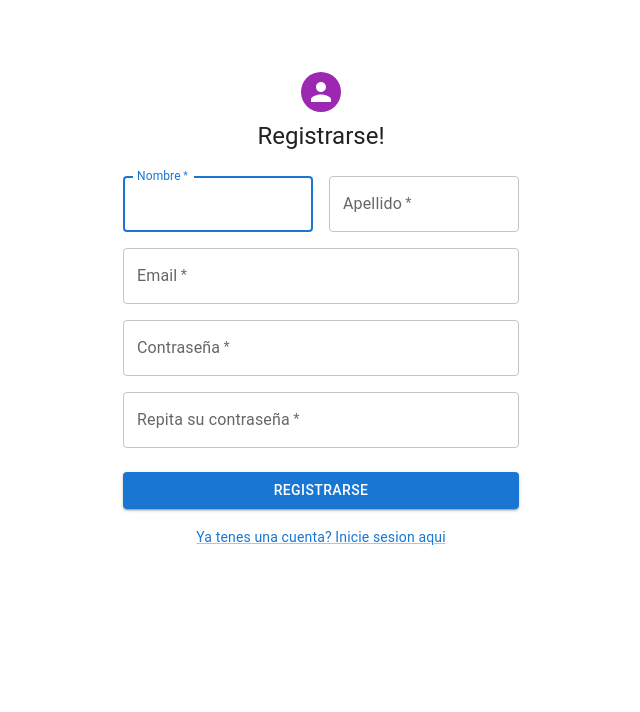
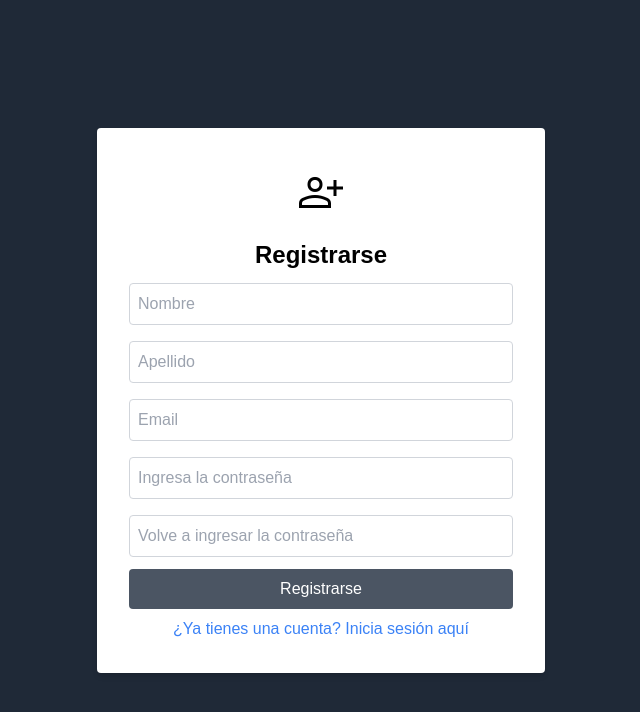
Before and after one commit to gerogallinger/creditCardManager, a React (Create React App) app: page /singup in a window 1280 px wide. Shown: the top 712 px of the page, without its empty margins (319-959 px from the left). Built offline with nearby package versions, Linux system fonts and the light colour scheme.

Commit message:
eliminamos mui material, registrador de cuotas ready

```diff
--- a/public/index.html
+++ b/public/index.html
@@ -14,6 +14,7 @@
       manifest.json provides metadata used when your web app is installed on a
       user's mobile device or desktop. See https://developers.google.com/web/fundamentals/web-app-manifest/
     -->
+    <link rel="stylesheet" href="https://fonts.googleapis.com/css2?family=Material+Symbols+Outlined:opsz,wght,FILL,GRAD@20..48,100..700,0..1,-50..200" />
     <link rel="manifest" href="%PUBLIC_URL%/manifest.json" />
   </head>
     <!--
--- a/src/components/SignIn.jsx
+++ b/src/components/SignIn.jsx
@@ -117,7 +117,7 @@ export default function SignIn() {
     return (
 
 
-        <div className="flex items-center justify-center py-40 h-">
+        <div className="flex items-center justify-center py-40  bg-gray-800 min-h-screen">
             <div className="relative  ">
 
                 <div className="absolute -top-2 -left-2 -right-2 -bottom-2 rounded-lg bg-gradient-to-r from-slate-400 bg-gray-700 to-blue-400 shadow-lg animate-pulse">
--- a/src/components/SignUp.jsx
+++ b/src/components/SignUp.jsx
@@ -70,106 +70,80 @@ export default function SignUp() {
     };
 
     return (
-        <ThemeProvider theme={defaultTheme}>
-            <Container component="main" maxWidth="xs">
-                <CssBaseline />
-                <Box
-                    sx={{
-                        marginTop: 8,
-                        display: 'flex',
-                        flexDirection: 'column',
-                        alignItems: 'center',
-                    }}
-                >
-                    <Avatar sx={{ m: 1, bgcolor: 'secondary.main' }}>
-                        {/* <LockOutlinedIcon /> */}
-                    </Avatar>
-                    <Typography component="h1" variant="h5">
-                        Registrarse!
-                    </Typography>
-                    <Box component="form" noValidate onSubmit={handleSubmit} sx={{ mt: 3 }}>
-                        <Grid container spacing={2}>
-                            <Grid item xs={12} sm={6}>
-                                <TextField
-                                    autoComplete="given-name"
+        <div className="min-h-screen flex items-center justify-center bg-gray-800">
+            <div className="bg-white p-8 rounded shadow-md w-full max-w-md">
+
+                <div className="flex flex-col items-center">
+                    <div className="bg-secondary-main rounded-full p-2 ">
+                        <span class="material-symbols-outlined text-5xl">
+                            person_add
+                        </span>
+                    </div>
+                    <h1 className="mt-2 text-2xl font-bold">Registrarse</h1>
+                </div>
+                <form onSubmit={handleSubmit} className="mt-3">
+                    <div className="grid grid-cols-1 gap-4">
+                        <input
+                            type="text"
                             name="firstName"
                             required
-                                    fullWidth
-                                    id="firstName"
-                                    label="Nombre"
+                            placeholder="Nombre"
                             value={nombre}
                             onChange={(e) => setNombre(e.target.value)}
-                                    autoFocus
+                            className="w-full p-2 border border-gray-300 rounded  focus:border-primary"
                         />
-                            </Grid>
-                            <Grid item xs={12} sm={6}>
-                                <TextField
+                        <input
+                            type="text"
+                            name="lastName"
                             required
-                                    fullWidth
-                                    id="lastName"
-                                    label="Apellido"
-                                    name="lastName"
+                            placeholder="Apellido"
                             value={apellido}
                             onChange={(e) => setApellido(e.target.value)}
-                                    autoComplete="family-name"
+                            className="w-full p-2 border border-gray-300 rounded  focus:border-primary"
                         />
-                            </Grid>
-                            <Grid item xs={12}>
-                                <TextField
+                        <input
+                            type="email"
+                            name="lastName"
                             required
-                                    fullWidth
-                                    id="email"
-                                    label="Email"
-                                    name="email"
+                            placeholder="Email"
                             value={mail}
                             onChange={(e) => setMail(e.target.value)}
-                                    autoComplete="email"
+                            className="w-full p-2 border border-gray-300 rounded  focus:border-primary"
                         />
-                            </Grid>
-                            <Grid item xs={12}>
-                                <TextField
+                        <input
+                            type="password"
+                            name="pass1"
+                            required
+                            placeholder="Ingresa la contraseña"
                             value={password1}
                             onChange={(e) => setPassword1(e.target.value)}
+                            className="w-full p-2 border border-gray-300 rounded  focus:border-primary"
+                        />
+                        <input
+                            type="password"
+                            name="pass2"
                             required
-                                    fullWidth
-                                    label="Contraseña"
-                                    type="password"
-                                    id="password1"
-                                    autoComplete="new-password"
-                                />
-                            </Grid>
-                            <Grid item xs={12}>
-                                <TextField
+                            placeholder="Volve a ingresar la contraseña"
                             value={password2}
                             onChange={(e) => setPassword2(e.target.value)}
-                                    required
-                                    fullWidth
-                                    label="Repita su contraseña"
-                                    type="password"
-                                    id="password2"
-                                    autoComplete="new-password"
+                            className="w-full p-2 border border-gray-300 rounded  focus:border-primary"
                         />
-                            </Grid>
 
-                        </Grid>
-                        <Button
+                    </div>
+                    <button
                         type="submit"
-                            fullWidth
-                            variant="contained"
-                            sx={{ mt: 3, mb: 2 }}>
+                        className="mt-3 w-full bg-primary text-white p-2 rounded hover:bg-slate-800  bg-gray-600"
+                    >
                         Registrarse
-                        </Button>
-                        <Grid container justifyContent="center">
-                            <Grid item>
-                                <Link href='/login' variant="body2" >
-                                    Ya tenes una cuenta? Inicie sesion aqui
-                                </Link>
-                            </Grid>
-                        </Grid>
-                    </Box>
-                </Box>
-                {/* <Copyright sx={{ mt: 5 }} /> */}
-            </Container>
-        </ThemeProvider >
+                    </button>
+                    <div className="text-center mt-2">
+                        <a href="/login" className="text-blue-500 hover:underline">
+                            ¿Ya tienes una cuenta? Inicia sesión aquí
+                        </a>
+                    </div>
+                </form>
+            </div>
+        </div>
+
     );
 }
--- /dev/null
+++ b/src/components/registradorTC.jsx
@@ -0,0 +1,226 @@
+import React, { useState } from 'react';
+import { db } from '../configs'
+import uniqid from 'uniqid'
+import { collection, addDoc } from "firebase/firestore";
+
+const RegistradorTC = () => {
+    const [monto, setMonto] = useState('');
+    const [nombreCompra, setNombreCompra] = useState('');
+    const [cantCuotas, setCantCuotas] = useState('');
+    const [categoria, setCategoria] = useState('');
+    const [fecha, setFecha] = useState('');
+
+    const categorias = ["Electronica", "Hogar", "Indumentaria", "Otra"]; // Lista de categorías
+
+    function validarCampos(objeto) {
+        //validamos los campos del formulario y devolvemos
+        Object.keys(objeto).forEach((propiedad) => {
+            if (typeof objeto[propiedad] === 'string' && !objeto[propiedad].trim()) {
+                console.log(`El campo ${propiedad} está vacío`);
+                setError(`El campo ${propiedad} está vacío`);
+                return false;
+            }
+        });
+        return true;
+    }
+
+    const handleSubmit = (e) => {
+        e.preventDefault();
+        // Agregar lógica para manejar el envío del formulario
+
+        const nuevaCuota = {
+            id: uniqid(),
+            nombre: nombreCompra,
+            monto: monto,
+            cantCuotas: cantCuotas,
+            fechaCompra: fecha,
+            categoria: categoria
+        }
+
+        if (!validarCampos(nuevaCuota)) {
+            alert("Debes completar todos los campos")
+            return; // No hacer nada si algún campo está vacío
+        }
+        var listCuotas = armarCuotas(monto, cantCuotas, fecha);
+
+        var compraToFirebase = {
+            nombre: nombreCompra,
+            monto: monto,
+            cantCuotas: cantCuotas,
+            fechaCompra: fecha,
+            categoria: categoria,
+            listCuotas: listCuotas
+        }
+
+
+        console.log("Compra : " + JSON.stringify(compraToFirebase));
+
+        let envio = sendCuotaFirebase(compraToFirebase);
+
+        if (envio) {
+            console.log("Cuota enviada a firebase");
+        }
+
+        setMonto('')
+        setNombreCompra('')
+        setCantCuotas('')
+        setCategoria('')
+        setFecha('')
+
+    };
+
+
+    async function sendCuotaFirebase(compraToFirebase) {
+        try {
+            const docRef = await addDoc(collection(db, "compras"), compraToFirebase)
+            console.log("Document written with ID: ", docRef.id);
+
+        } catch (e) {
+            console.error("Error adding document: ", e);
+        }
+    }
+
+    function armarCuotas(monto, cantCuotas) {
+        // Generar un array con la misma longitud que cantCuotas
+        const cuotasArray = Array.from({ length: cantCuotas });
+
+        // Utilizar map para generar un nuevo array de objetos cuota
+        const cuotas = cuotasArray.map((_, index) => {
+            // Calcular el monto de la cuota
+            const montoCuota = monto / cantCuotas;
+
+            // Crear la fecha de compra
+            const fechaCompra = new Date();
+
+            // Asignar la fecha de pago inicial
+            let fechaPago = asignarFechaPago(fechaCompra);
+
+            // Incrementar un mes a la fecha de pago por cada cuota
+            fechaPago.setMonth(fechaPago.getMonth() + index);
+
+            // Crear el objeto cuota
+            const cuota = {
+                nroCuota: index + 1,
+                montoCuota: montoCuota,
+                isPaid: false,
+                fechaCompra: fechaCompra,
+                fechaPago: fechaPago,
+            };
+
+            return cuota;
+        });
+
+        // Retornar el array de cuotas
+        return cuotas;
+    }
+
+    function asignarFechaPago(fechaCompra) {
+        // Crear una nueva instancia de Date basada en la fecha de compra
+        let fechaPago = new Date(fechaCompra);
+
+        // Si el día de la fecha de compra es hasta el día 5 del mes
+        if (fechaCompra.getDate <= 5) {
+            // Establecer el día de la fecha de pago en el 10 del mes corriente
+            fechaPago.setDate(10);
+        } else {
+            // Establecer el día de la fecha de pago en el 10 del mes siguiente
+            fechaPago.setMonth(fechaPago.getMonth() + 1);
+            fechaPago.setDate(10);
+        }
+
+        // Retornar la fecha de pago
+        return fechaPago;
+    }
+
+
+    return (
+        <div className="bg-gray-800 min-h-screen flex items-center justify-center">
+            <form
+                className="bg-gray-900 p-8 rounded-lg shadow-lg w-96"
+                onSubmit={handleSubmit}
+            >
+                <h2 className="text-2xl font-semibold text-white mb-6">Registrar Gasto</h2>
+                <div className="mb-4">
+                    <label htmlFor="nombreCompra" className="text-white block mb-1">
+                        Nombre de la Compra
+                    </label>
+                    <input
+                        type="text"
+                        id="nombreCompra"
+                        className="w-full p-2 border border-gray-700 rounded"
+                        value={nombreCompra}
+                        onChange={(e) => setNombreCompra(e.target.value)}
+                        required
+                    />
+                </div>
+                <div className="mb-4">
+                    <label htmlFor="monto" className="text-white block mb-1">
+                        Monto de Compra
+                    </label>
+                    <input
+                        type="number"
+                        id="monto"
+                        className="w-full p-2 border border-gray-700 rounded"
+                        value={monto}
+                        onChange={(e) => setMonto(e.target.value)}
+                        required
+                    />
+                </div>
+                <div className="mb-4">
+                    <label htmlFor="cuotas" className="text-white block mb-1">
+                        Cantidad de Cuotas
+                    </label>
+                    <input
+                        type="number"
+                        id="cuotas"
+                        className="w-full p-2 border border-gray-700 rounded"
+                        value={cantCuotas}
+                        onChange={(e) => setCantCuotas(e.target.value)}
+                        required
+                    />
+                </div>
+                <div className="mb-4">
+                    <label htmlFor="categoria" className="text-white block mb-1">
+                        Categoría
+                    </label>
+                    <select
+                        id="categoria"
+                        className="w-full p-2 border border-gray-700 rounded"
+                        value={categoria}
+                        onChange={(e) => setCategoria(e.target.value)}
+                        required
+                    >
+                        <option value="" disabled>
+                            Selecciona una categoría</option>
+                        {
+                            categorias.map((cat) => (
+                                <option key={cat} value={cat}>{cat}</option>
+                            ))}
+                    </select>
+                </div>
+                <div className="mb-4">
+                    <label htmlFor="fecha" className="text-white block mb-1">
+                        Fecha
+                    </label>
+                    <input
+                        type="date"
+                        id="fecha"
+                        className="w-full p-2 border border-gray-700 rounded"
+                        value={fecha}
+                        onChange={(e) => setFecha(e.target.value)}
+                        required
+                    />
+                </div>
+                <div className='flex items-center justify-around'>
+                    <button
+                        type="submit"
+                        className=" bg-blue-500 text-white py-2 px-4 rounded hover:bg-blue-600 ">
+                        Registrar Compra
+                    </button>
+                </div>
+            </form>
+        </div>
+    );
+};
+
+export default RegistradorTC;
```
Also changed, not shown: src/App.css (+5 -8 lines), src/App.jsx (+4 -3 lines), src/components/listaOpciones.jsx (+5 -3 lines). Lines whose indentation alone changed are shown as unchanged.
